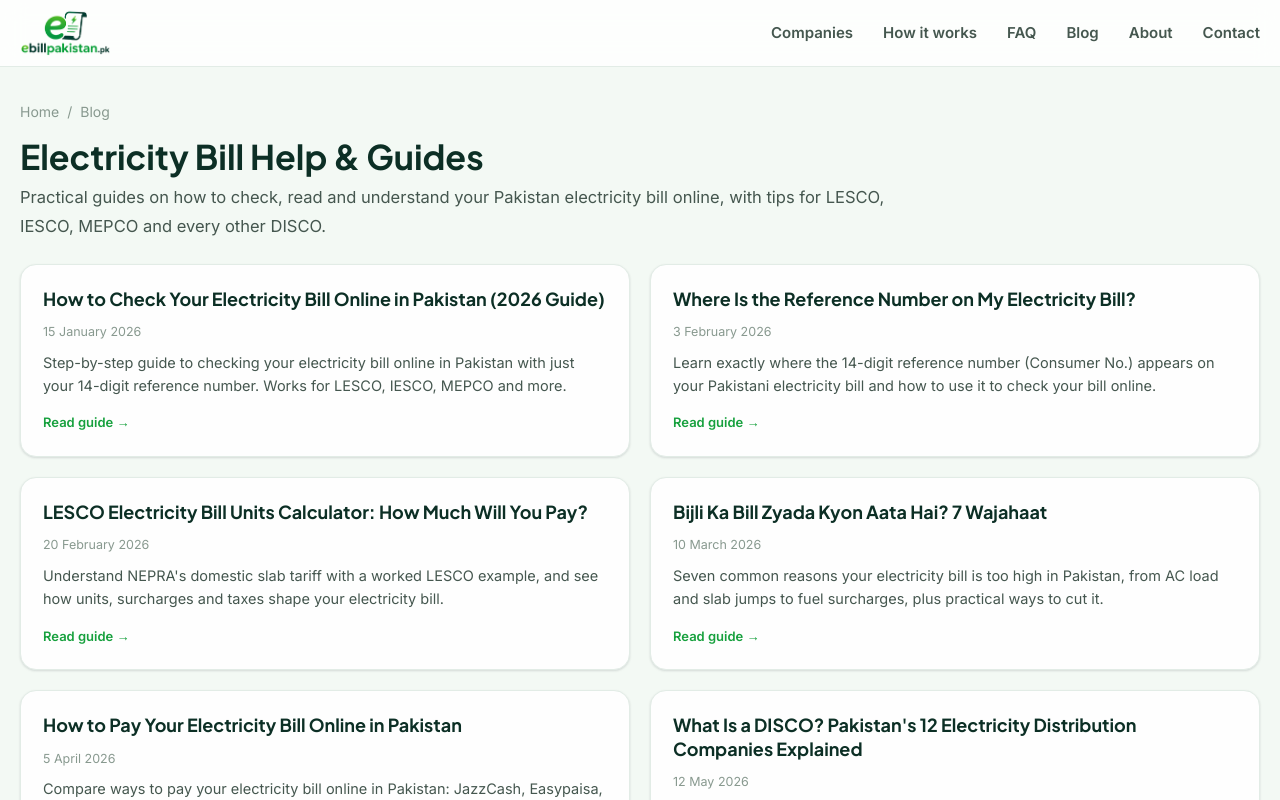
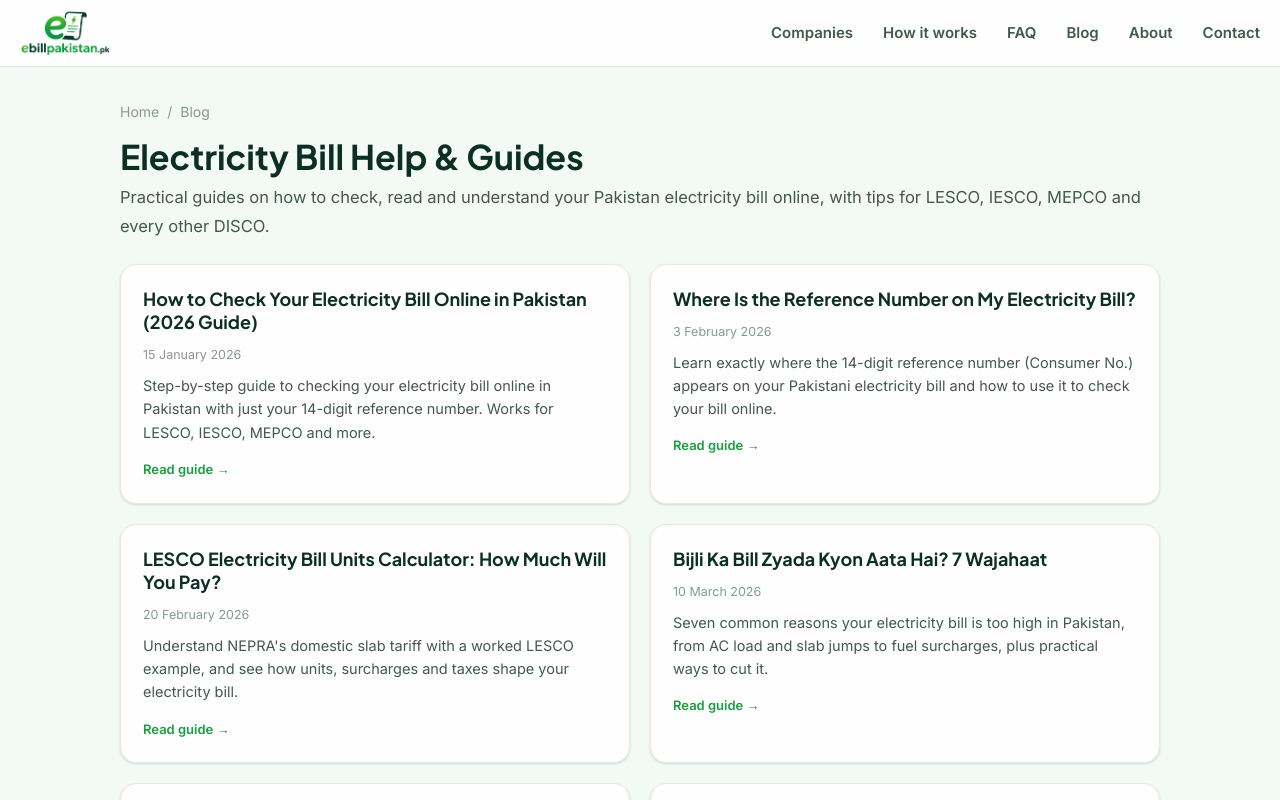
Before and after one commit to atifjan2019/ebillpakistan.pk, a Next.js app: page /blog in a window 1280 px wide. Shown: the top 800 px of the page. Built offline with nearby package versions, Linux system fonts and the light colour scheme; no server answers.

Commit message:
feat: add comprehensive SEO and monetization updates, including new articles, ad component, and indexing improvements

```diff
--- a/app/globals.css
+++ b/app/globals.css
@@ -116,7 +116,7 @@ img { max-width: 100%; }
 .search-grid.solo { grid-template-columns: 1fr auto; }
 
 /* company article (SEO pages) */
-.article { max-width: 820px; }
+.article { max-width: 1080px; }
 .article h2 { font-size: 22px; margin: 30px 0 10px; }
 .article p { font-size: 16px; color: var(--body); margin: 0 0 10px; }
 .article .howto { margin: 8px 0 0; padding-left: 20px; }
@@ -240,11 +240,10 @@ img { max-width: 100%; }
 
 /* ---------- legal / prose pages ---------- */
 .legal-page { padding: 34px 0 60px; }
-/* Match the header/footer container width exactly (var(--container)); keep the
-   reading text left-aligned to the container edge. blog-list spans full width. */
-.legal-inner { max-width: var(--container); }
-.legal-inner > * { max-width: 880px; }
-.legal-inner > .blog-list { max-width: none; }
+/* Wide, centered reading column that fills most of the container width with
+   symmetric margins (no lopsided empty side); fluid/responsive below via the
+   .container padding. Matches the DISCO .article width for cross-page consistency. */
+.legal-inner { max-width: 1080px; }
 .legal-page h1 { font-size: clamp(26px, 4vw, 34px); margin: 8px 0 6px; }
 .legal-updated { color: var(--muted); font-size: 14px; margin: 0 0 18px; }
 .legal-intro { font-size: 16.5px; line-height: 1.7; color: var(--body); margin: 0 0 8px; }
```
